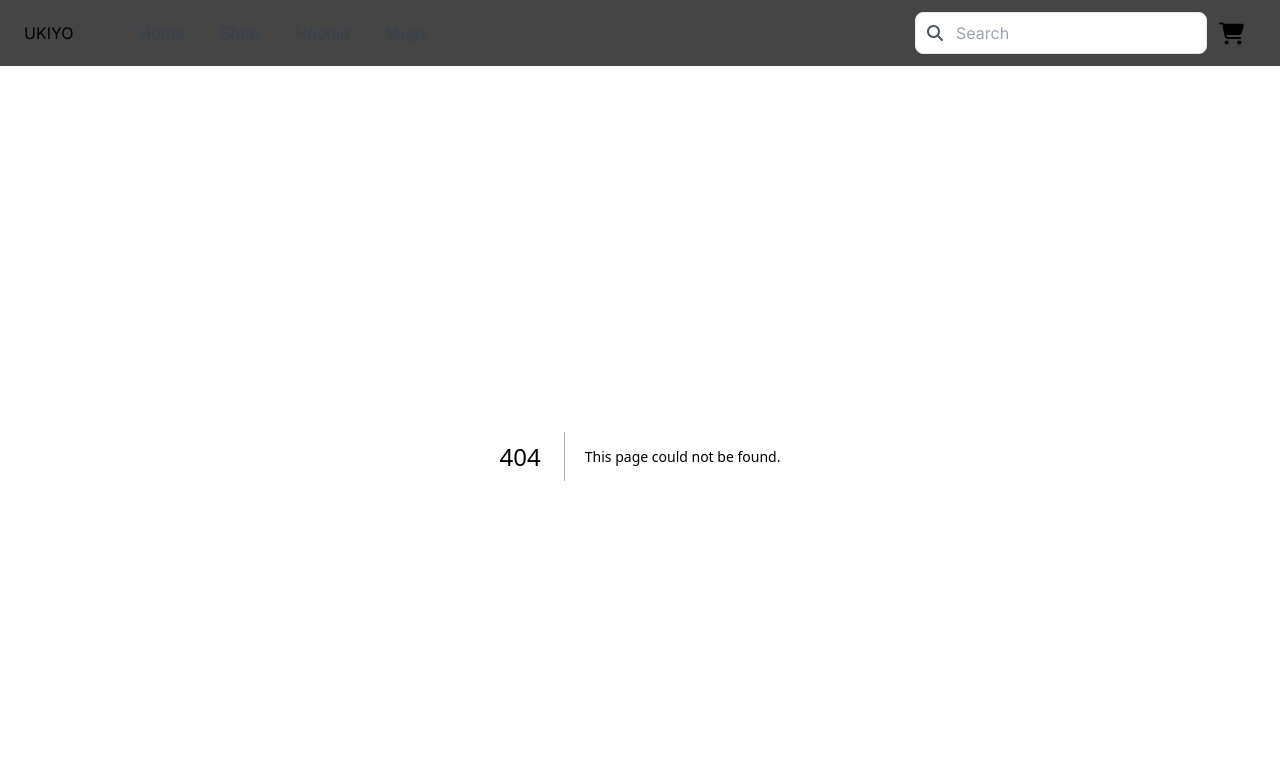
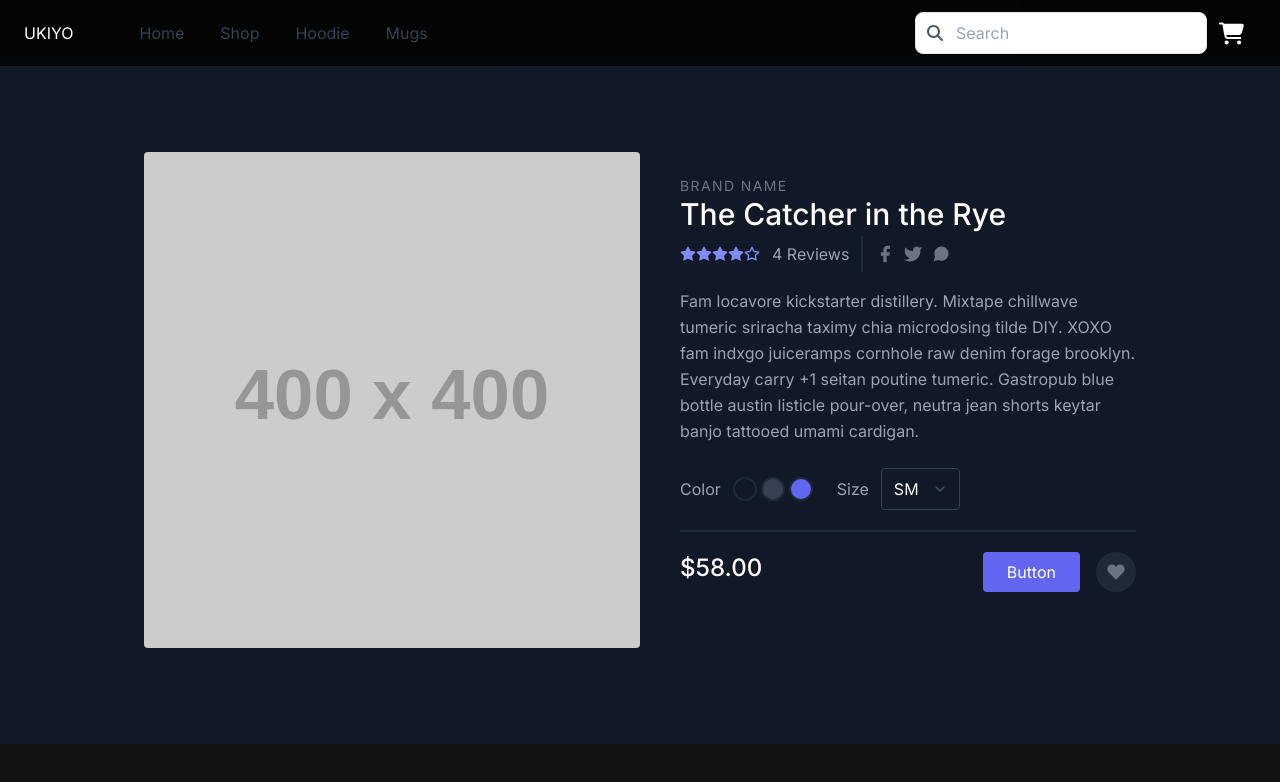
Before and after one commit to arshdev16/Ukiyo, a Next.js app: page /attack-on-titan-survey-corps-t-shirt in a window 1280 px wide. Before the commit this address had no page. Shown: the top 782 px of the page. Built offline with nearby package versions, Linux system fonts and the light colour scheme.

Commit message:
fixed t-shirts page

```diff
--- a/package.json
+++ b/package.json
@@ -13,7 +13,8 @@
     "next": "14.1.0",
     "react": "^18",
     "react-dom": "^18",
-    "react-icons": "^5.0.1"
+    "react-icons": "^5.0.1",
+    "zustand": "^4.5.0"
   },
   "devDependencies": {
     "@types/node": "^20",
--- /dev/null
+++ b/src/app/[product]/page.tsx
@@ -0,0 +1,96 @@
+"use client"
+import React from "react";
+import { useRouter } from "next/navigation";
+
+type Props = {};
+
+const Product = (props: Props) => {
+  const router = useRouter();
+
+  return (
+    <section className="text-gray-400 bg-gray-900 body-font overflow-hidden">
+  <div className="container px-5 py-24 mx-auto">
+    <div className="lg:w-4/5 mx-auto flex flex-wrap">
+      <img alt="ecommerce" className="lg:w-1/2 w-full lg:h-auto h-64 object-cover object-center rounded" src="https://dummyimage.com/400x400"/>
+      <div className="lg:w-1/2 w-full lg:pl-10 lg:py-6 mt-6 lg:mt-0">
+        <h2 className="text-sm title-font text-gray-500 tracking-widest">BRAND NAME</h2>
+        <h1 className="text-white text-3xl title-font font-medium mb-1">The Catcher in the Rye</h1>
+        <div className="flex mb-4">
+          <span className="flex items-center">
+            <svg fill="currentColor" stroke="currentColor" stroke-linecap="round" stroke-linejoin="round" stroke-width="2" className="w-4 h-4 text-indigo-400" viewBox="0 0 24 24">
+              <path d="M12 2l3.09 6.26L22 9.27l-5 4.87 1.18 6.88L12 17.77l-6.18 3.25L7 14.14 2 9.27l6.91-1.01L12 2z"></path>
+            </svg>
+            <svg fill="currentColor" stroke="currentColor" stroke-linecap="round" stroke-linejoin="round" stroke-width="2" className="w-4 h-4 text-indigo-400" viewBox="0 0 24 24">
+              <path d="M12 2l3.09 6.26L22 9.27l-5 4.87 1.18 6.88L12 17.77l-6.18 3.25L7 14.14 2 9.27l6.91-1.01L12 2z"></path>
+            </svg>
+            <svg fill="currentColor" stroke="currentColor" stroke-linecap="round" stroke-linejoin="round" stroke-width="2" className="w-4 h-4 text-indigo-400" viewBox="0 0 24 24">
+              <path d="M12 2l3.09 6.26L22 9.27l-5 4.87 1.18 6.88L12 17.77l-6.18 3.25L7 14.14 2 9.27l6.91-1.01L12 2z"></path>
+            </svg>
+            <svg fill="currentColor" stroke="currentColor" stroke-linecap="round" stroke-linejoin="round" stroke-width="2" className="w-4 h-4 text-indigo-400" viewBox="0 0 24 24">
+              <path d="M12 2l3.09 6.26L22 9.27l-5 4.87 1.18 6.88L12 17.77l-6.18 3.25L7 14.14 2 9.27l6.91-1.01L12 2z"></path>
+            </svg>
+            <svg fill="none" stroke="currentColor" stroke-linecap="round" stroke-linejoin="round" stroke-width="2" className="w-4 h-4 text-indigo-400" viewBox="0 0 24 24">
+              <path d="M12 2l3.09 6.26L22 9.27l-5 4.87 1.18 6.88L12 17.77l-6.18 3.25L7 14.14 2 9.27l6.91-1.01L12 2z"></path>
+            </svg>
+            <span className="ml-3">4 Reviews</span>
+          </span>
+          <span className="flex ml-3 pl-3 py-2 border-l-2 border-gray-800 text-gray-500 space-x-2">
+            <a>
+              <svg fill="currentColor" stroke-linecap="round" stroke-linejoin="round" stroke-width="2" className="w-5 h-5" viewBox="0 0 24 24">
+                <path d="M18 2h-3a5 5 0 00-5 5v3H7v4h3v8h4v-8h3l1-4h-4V7a1 1 0 011-1h3z"></path>
+              </svg>
+            </a>
+            <a>
+              <svg fill="currentColor" stroke-linecap="round" stroke-linejoin="round" stroke-width="2" className="w-5 h-5" viewBox="0 0 24 24">
+                <path d="M23 3a10.9 10.9 0 01-3.14 1.53 4.48 4.48 0 00-7.86 3v1A10.66 10.66 0 013 4s-4 9 5 13a11.64 11.64 0 01-7 2c9 5 20 0 20-11.5a4.5 4.5 0 00-.08-.83A7.72 7.72 0 0023 3z"></path>
+              </svg>
+            </a>
+            <a>
+              <svg fill="currentColor" stroke-linecap="round" stroke-linejoin="round" stroke-width="2" className="w-5 h-5" viewBox="0 0 24 24">
+                <path d="M21 11.5a8.38 8.38 0 01-.9 3.8 8.5 8.5 0 01-7.6 4.7 8.38 8.38 0 01-3.8-.9L3 21l1.9-5.7a8.38 8.38 0 01-.9-3.8 8.5 8.5 0 014.7-7.6 8.38 8.38 0 013.8-.9h.5a8.48 8.48 0 018 8v.5z"></path>
+              </svg>
+            </a>
+          </span>
+        </div>
+        <p className="leading-relaxed">Fam locavore kickstarter distillery. Mixtape chillwave tumeric sriracha taximy chia microdosing tilde DIY. XOXO fam indxgo juiceramps cornhole raw denim forage brooklyn. Everyday carry +1 seitan poutine tumeric. Gastropub blue bottle austin listicle pour-over, neutra jean shorts keytar banjo tattooed umami cardigan.</p>
+        <div className="flex mt-6 items-center pb-5 border-b-2 border-gray-800 mb-5">
+          <div className="flex">
+            <span className="mr-3">Color</span>
+            <button className="border-2 border-gray-800 rounded-full w-6 h-6 focus:outline-none"></button>
+            <button className="border-2 border-gray-800 ml-1 bg-gray-700 rounded-full w-6 h-6 focus:outline-none"></button>
+            <button className="border-2 border-gray-800 ml-1 bg-indigo-500 rounded-full w-6 h-6 focus:outline-none"></button>
+          </div>
+          <div className="flex ml-6 items-center">
+            <span className="mr-3">Size</span>
+            <div className="relative">
+              <select className="rounded border border-gray-700 focus:ring-2 focus:ring-indigo-900 bg-transparent appearance-none py-2 focus:outline-none focus:border-indigo-500 text-white pl-3 pr-10">
+                <option>SM</option>
+                <option>M</option>
+                <option>L</option>
+                <option>XL</option>
+              </select>
+              <span className="absolute right-0 top-0 h-full w-10 text-center text-gray-600 pointer-events-none flex items-center justify-center">
+                <svg fill="none" stroke="currentColor" stroke-linecap="round" stroke-linejoin="round" stroke-width="2" className="w-4 h-4" viewBox="0 0 24 24">
+                  <path d="M6 9l6 6 6-6"></path>
+                </svg>
+              </span>
+            </div>
+          </div>
+        </div>
+        <div className="flex">
+          <span className="title-font font-medium text-2xl text-white">$58.00</span>
+          <button className="flex ml-auto text-white bg-indigo-500 border-0 py-2 px-6 focus:outline-none hover:bg-indigo-600 rounded">Button</button>
+          <button className="rounded-full w-10 h-10 bg-gray-800 p-0 border-0 inline-flex items-center justify-center text-gray-500 ml-4">
+            <svg fill="currentColor" stroke-linecap="round" stroke-linejoin="round" stroke-width="2" className="w-5 h-5" viewBox="0 0 24 24">
+              <path d="M20.84 4.61a5.5 5.5 0 00-7.78 0L12 5.67l-1.06-1.06a5.5 5.5 0 00-7.78 7.78l1.06 1.06L12 21.23l7.78-7.78 1.06-1.06a5.5 5.5 0 000-7.78z"></path>
+            </svg>
+          </button>
+        </div>
+      </div>
+    </div>
+  </div>
+</section>
+  );
+};
+
+export default Product;
--- a/src/app/tshirts/page.tsx
+++ b/src/app/tshirts/page.tsx
@@ -9,47 +9,55 @@ const Tshirts = (props: Props) => {
       name: "JOJO's Joraro Kujo star platinum Tshirt",
       price: 499,
       imgUrl: "https://m.media-amazon.com/images/I/41bqEPB6-gL._SY741_.jpg",
+      slug: "jojos-jotaro-kujo-stat-platinum-tshirt",
     },
     {
       name: "Naruto Uzumaki NineTails T-shirt",
       price: 499,
       imgUrl: "https://example.com/naruto-uzumaki-shirt.jpg",
+      slug: "naruto-uzumaki-t-shirt",
     },
     {
       name: "Dragon Ball Z Goku T-shirt",
       price: 499,
       imgUrl: "https://example.com/dragon-ball-goku-shirt.jpg",
+      slug: "dragon-ball-z-goku-t-shirt",
     },
     {
       name: "One Piece Straw Hat Crew T-shirt",
       price: 499,
       imgUrl: "https://example.com/one-piece-straw-hat-shirt.jpg",
+      slug: "one-piece-straw-hat-crew-t-shirt",
     },
     {
       name: "My Hero Academia All Might T-shirt",
       price: 499,
       imgUrl: "https://example.com/my-hero-academia-all-might-shirt.jpg",
+      slug: "my-hero-academia-all-might-t-shirt",
     },
     {
       name: "Attack on Titan Survey Corps T-shirt",
       price: 499,
       imgUrl: "https://example.com/attack-on-titan-survey-corps-shirt.jpg",
+      slug: "attack-on-titan-survey-corps-t-shirt",
     },
     {
       name: "Demon Slayer Tanjiro Kamado T-shirt",
       price: 499,
       imgUrl: "https://example.com/demon-slayer-tanjiro-shirt.jpg",
+      slug: "demon-slayer-tanjiro-kamado-t-shirt",
     },
     {
       name: "Fullmetal Alchemist Brotherhood T-shirt",
       price: 499,
       imgUrl: "https://example.com/fullmetal-alchemist-brotherhood-shirt.jpg",
+      slug: "fullmetal-alchemist-brotherhood-t-shirt",
     },
   ];
 
   return (
-    <div className="flex flex-wrap mx-3 justify-center">
-      {dummyshirtdata.length !== 0 ? (
+    <div className="container mx-auto flex justify-center flex-wrap">
+    {dummyshirtdata.length !== 0 ? (
         dummyshirtdata.map((cardData, index) => (
           <CardOne key={index} cardData={cardData} />
         ))
--- a/src/components/Cards/CardOne.tsx
+++ b/src/components/Cards/CardOne.tsx
@@ -1,5 +1,6 @@
 "use client";
 import { cardData } from "@/src/lib/interfaces";
+import Link from "next/link";
 import React from "react";
 
 type Props = {
@@ -7,18 +8,19 @@ type Props = {
 };
 
 const CardOne = (props: Props) => {
-  const { name, imgUrl, price } = props.cardData;
-  console.log(imgUrl);
+  const { name, imgUrl, price, slug } = props.cardData;
   return (
-    <div className="flex flex-col items-center justify-center w-full max-w-sm mx-3 my-4">
+    <Link
+      href={`/${slug}`}
+      className="flex flex-col items-center justify-center w-full max-w-xs mx-auto my-4"
+    >
       <div
         className="w-full h-64 bg-white bg-center bg-no-repeat bg-contain rounded-lg shadow-md"
         style={{
-          backgroundImage:
-            `url(${imgUrl})`,
+          backgroundImage: `url(${imgUrl})`,
         }}
       ></div>
-      <div className="w-56 -mt-10 overflow-hidden rounded-lg shadow-lg md:w-64 bg-gray-900">
+      <div className="w-56 -mt-10 overflow-hidden rounded-b-lg shadow-lg md:w-64 bg-gray-900">
         <h3 className="py-2 font-bold tracking-wide text-center text-gray-800 uppercase dark:text-white">
           {name}
         </h3>
@@ -32,7 +34,7 @@ const CardOne = (props: Props) => {
           </button>
         </div>
       </div>
-    </div>
+    </Link>
   );
 };
 
--- a/src/components/Navbar/index.tsx
+++ b/src/components/Navbar/index.tsx
@@ -86,7 +86,7 @@ const Navbar = (props: Props) => {
         </div>
         <button
           onClick={toggleCart}
-          className="mx-3"
+          className="mx-3 hidden md:inline"
         >
           <FaCartShopping size={25} />
         </button>
```
Also changed, not shown: src/lib/interfaces.ts (+5 -4 lines), 1 other file (tests, documents, lock files or other folders).
